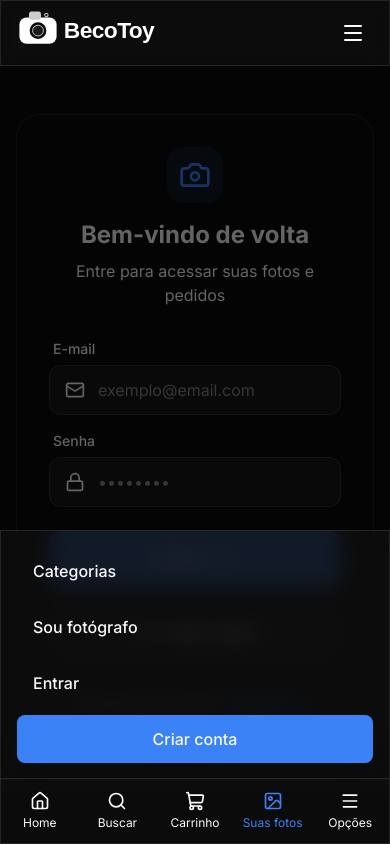
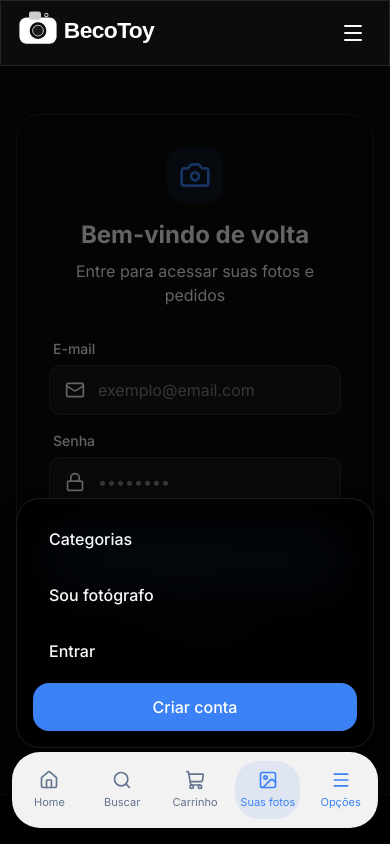
Before and after one commit to becotoyphoto/sisphoto, a Next.js app: page /login in a window 390 px wide. Both pictures are taken after a click on the button "Opções". Shown: the top 844 px of the page. Built offline with nearby package versions, Linux system fonts and the light colour scheme; no server answers.

Commit message:
ajusta menu flutuante mobile

```diff
--- a/src/app/layout.tsx
+++ b/src/app/layout.tsx
@@ -24,7 +24,7 @@ export default function RootLayout({
 }>) {
   return (
     <html lang="pt-BR" className="dark">
-      <body className={`${inter.className} min-h-screen flex flex-col bg-background text-foreground pb-16 md:pb-0`}>
+      <body className={`${inter.className} min-h-screen flex flex-col bg-background text-foreground pb-24 md:pb-0`}>
         <AuthProvider>
           <CartProvider>
             <Navbar />
--- a/src/components/BottomNavBar.tsx
+++ b/src/components/BottomNavBar.tsx
@@ -36,28 +36,31 @@ export default function BottomNavBar() {
           onClick={() => setOpen(false)}
         >
           <div
-            className="absolute bottom-16 left-0 right-0 glass border-t border-white/10 p-4 space-y-2"
+            className="absolute bottom-24 left-4 right-4 rounded-3xl border border-white/10 bg-black/85 p-4 shadow-2xl backdrop-blur-xl"
             onClick={(e) => e.stopPropagation()}
           >
-            <Link href="/categorias" onClick={() => setOpen(false)} className="block px-4 py-3 rounded-lg hover:bg-white/10 font-medium">Categorias</Link>
-            <Link href="/fotografo" onClick={() => setOpen(false)} className="block px-4 py-3 rounded-lg hover:bg-white/10 font-medium">Sou fotógrafo</Link>
+            <div className="space-y-2">
+              <Link href="/categorias" onClick={() => setOpen(false)} className="block rounded-2xl px-4 py-3 font-medium hover:bg-white/10">Categorias</Link>
+              <Link href="/fotografo" onClick={() => setOpen(false)} className="block rounded-2xl px-4 py-3 font-medium hover:bg-white/10">Sou fotógrafo</Link>
             {user ? (
-              <Link href={accountHref} onClick={() => setOpen(false)} className="block px-4 py-3 rounded-lg hover:bg-white/10 font-medium">
+                <Link href={accountHref} onClick={() => setOpen(false)} className="block rounded-2xl px-4 py-3 font-medium hover:bg-white/10">
                 Minha conta
               </Link>
             ) : (
               <>
-                <Link href="/login" onClick={() => setOpen(false)} className="block px-4 py-3 rounded-lg hover:bg-white/10 font-medium">Entrar</Link>
-                <Link href="/cadastrar" onClick={() => setOpen(false)} className="block px-4 py-3 rounded-lg bg-primary text-center font-medium">Criar conta</Link>
+                  <Link href="/login" onClick={() => setOpen(false)} className="block rounded-2xl px-4 py-3 font-medium hover:bg-white/10">Entrar</Link>
+                  <Link href="/cadastrar" onClick={() => setOpen(false)} className="block rounded-2xl bg-primary px-4 py-3 text-center font-medium text-white">Criar conta</Link>
               </>
             )}
+            </div>
           </div>
         </div>
       )}
 
       {/* Bottom Navigation Bar */}
-      <nav className="md:hidden fixed bottom-0 left-0 right-0 z-50 glass border-t border-white/10">
-        <div className="grid grid-cols-5 h-16">
+      <nav className="md:hidden fixed inset-x-0 bottom-4 z-50 px-3">
+        <div className="mx-auto max-w-md rounded-[28px] border border-white/10 bg-white/95 text-slate-700 shadow-[0_18px_50px_rgba(0,0,0,0.35)] backdrop-blur-xl dark:bg-[#0f172a]/90 dark:text-slate-200">
+          <div className="grid h-[74px] grid-cols-5">
           {tabs.map((tab) => {
             const Icon = tab.icon;
             const isActive = tab.href !== '#opcoes' && pathname === tab.href;
@@ -68,7 +71,9 @@ export default function BottomNavBar() {
                 <button
                   key={tab.label}
                   onClick={() => setOpen((v) => !v)}
-                  className="flex flex-col items-center justify-center gap-1 text-xs text-muted-foreground hover:text-foreground transition-colors"
+                  className={`flex flex-col items-center justify-center gap-1 rounded-[24px] text-[11px] transition-colors ${
+                    open ? 'text-primary' : 'text-slate-500 hover:text-slate-900 dark:text-slate-400 dark:hover:text-white'
+                  }`}
                 >
                   <Icon className="h-5 w-5" />
                   <span>{tab.label}</span>
@@ -80,20 +85,23 @@ export default function BottomNavBar() {
               <Link
                 key={tab.href}
                 href={tab.href}
-                className={`relative flex flex-col items-center justify-center gap-1 text-xs transition-colors ${
-                  isActive ? 'text-primary' : 'text-muted-foreground hover:text-foreground'
+                className={`relative mx-1 my-2 flex flex-col items-center justify-center gap-1 rounded-[24px] text-[11px] transition-all ${
+                  isActive
+                    ? 'bg-primary/10 text-primary'
+                    : 'text-slate-500 hover:text-slate-900 dark:text-slate-400 dark:hover:text-white'
                 }`}
               >
                 <Icon className="h-5 w-5" />
                 <span>{tab.label}</span>
                 {showBadge && (
-                  <span className="absolute top-1 right-1/2 translate-x-4 bg-primary text-white text-[9px] rounded-full h-4 min-w-4 px-1 flex items-center justify-center font-bold">
+                  <span className="absolute right-1/2 top-1 translate-x-4 flex h-4 min-w-4 items-center justify-center rounded-full bg-primary px-1 text-[9px] font-bold text-white">
                     {itemCount}
                   </span>
                 )}
               </Link>
             );
           })}
+          </div>
         </div>
       </nav>
     </>
```
